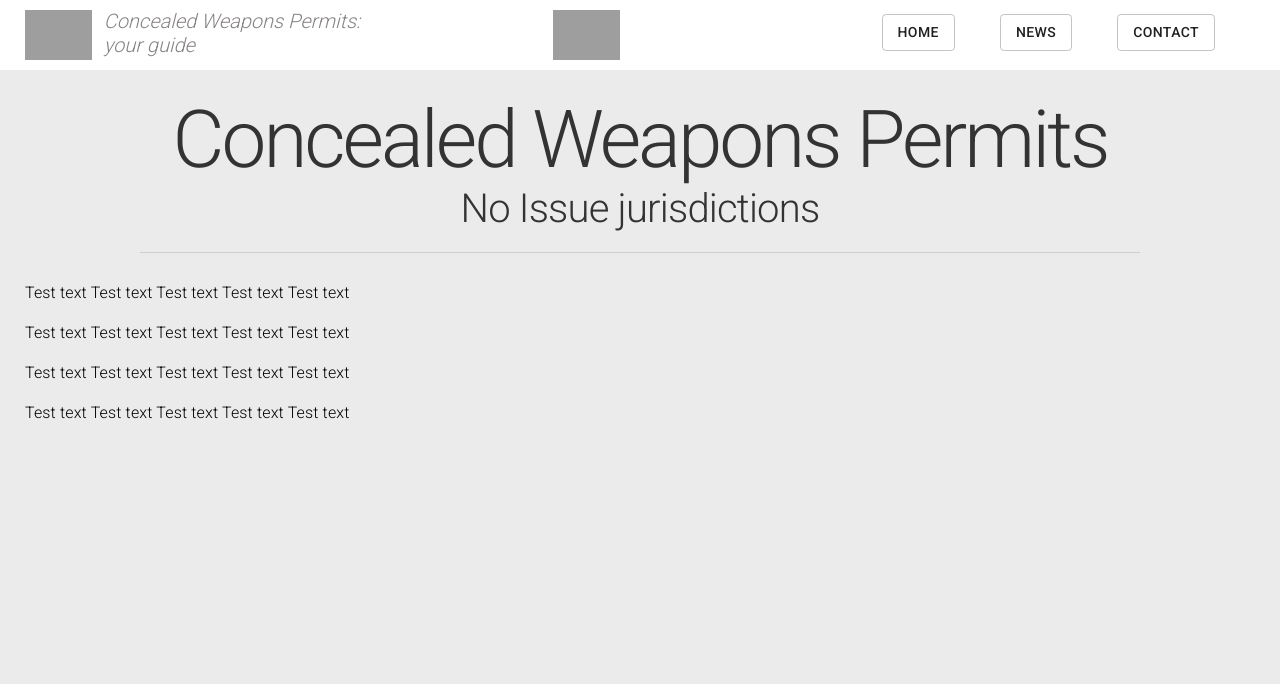
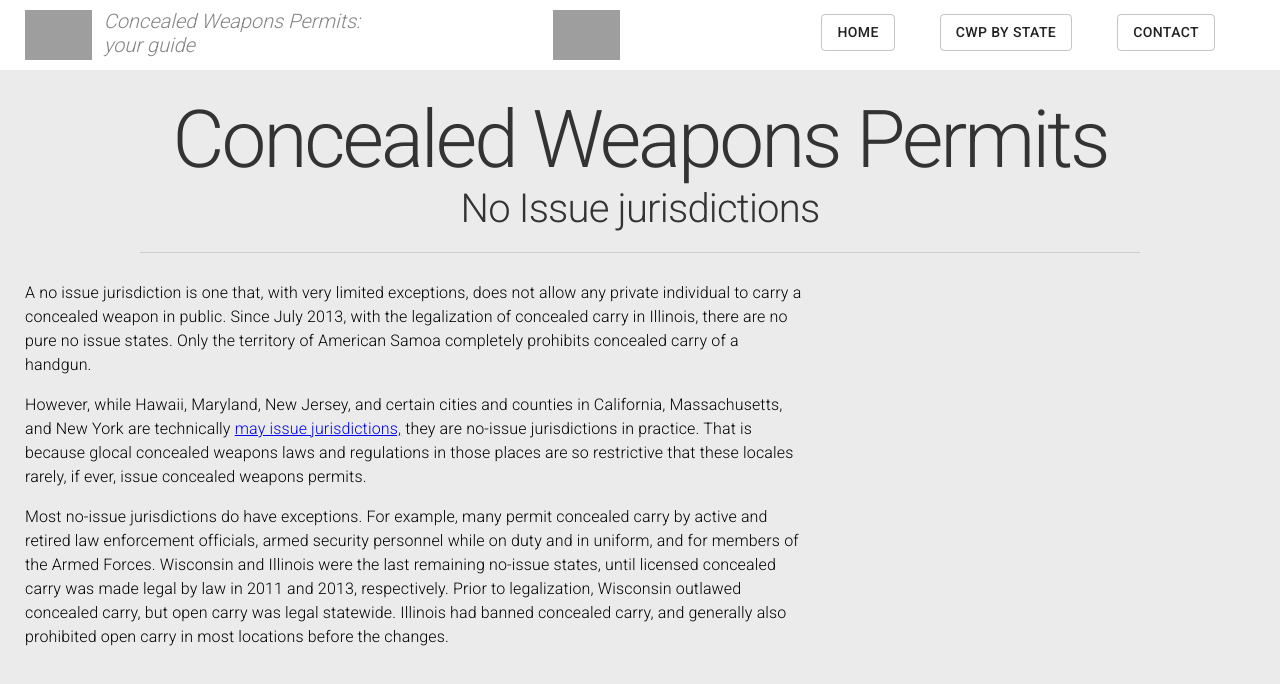
Before and after one commit to kjannette/carry-concealed, a React app: page /noissue in a window 1280 px wide. Shown: the top 684 px of the page. Built offline with nearby package versions, Linux system fonts and the light colour scheme; grey boxes are pictures that could not be loaded.

Commit message:
Added content to no issue page and links in various places

```diff
--- a/src/components/MainPage.js
+++ b/src/components/MainPage.js
@@ -37,7 +37,7 @@ class MainPage extends React.Component {
 
                                 <Typography className={classes.textLeft}>
 
-                                    <p><b>Welcome to your best starting point for information about concealed weapons permits online. </b></p>
+                                    <p> <b>Welcome to your best starting point for information about concealed weapons permits online. </b></p>
 
                                     <p>The regulations regarding carrying a concealed weapon and concealed weapons permits  are generally govermened by state law, not federal gun laws (with some exceptions).  Therefore, the rights and obligations about carrying a concealed weapon
                                         and concealed weapons permtis  vary from state to state.</p>
@@ -46,18 +46,19 @@ class MainPage extends React.Component {
                                         though some states have passed concealed carry permit laws, they refuse to issue permits or they make it extremely hard to get one.  Finally, some states recognize “reciprocity” with other states.  This means that if you have conealed weapons
                                         permit in one state, the other state witll honor it, wihtout the need to file for another permit in that state.</p>
 
-                                    <p><b>Types of State Concealed Weapons Permit Laws</b></p>
+                                    <p> <b>Types of State Concealed Weapons Permit Laws</b></p>
 
                                     <p>State laws regulating the ability to carry a concealed weapon generally fall into four categories:  <b>unrestriced</b>, so-called <b>“shall issue,”</b>  <b>“may issue”</b> an <b>“no issue”</b> jurisdictions.</p>
 
-                                    <p><b>Unrestricted</b> jurisdictions are those where <Link to="/unrestricted" className={classes.link}>a permit is not required </Link>to carry a concealed handgun.</p>
+                                    <p> <b>Unrestricted</b> jurisdictions are those where <Link to="/unrestricted" className={classes.link}>a permit is not required </Link>to carry a concealed handgun.</p>
 
                                     <p> <b>Shall-issue</b> jurisdictions are states that <Link to="/shallissue" className={classes.link}>require a license to carry </Link>a concealed handgun, but where the granting of such licenses is subject only to meeting specific criteria set forth in the law.  In other words, the state authority
                                         that reviews the applications has no discretion in the awarding of the licenses.  In shall-issue jurisdictions, there is no requirement to demonstrate "good cause"</p>
 
-                                    <p><b>May-issue</b> jurisdictions require a permit to carry a concealed handgun, and where granting of  permits <Link to="/shallissue" className={classes.link}>is partially at the discretion of local authorities </Link>(frequently the sheriff's department or police).</p>
+                                    <p><b>May-issue</b> jurisdictions require a permit to carry a concealed handgun.  Granting of permits <Link to="/mayissue" className={classes.link}>is partially at the discretion of local authorities </Link>(frequently the sheriff's department or police), and may require some showing of good cause or necessity.</p>
 
-                                    <p><b>No-issue</b> jurisdictions <Link to="/shallissue" className={classes.link}>do not allow anyone to carry a concealed weapon </Link>in public, other than governmental authorities.  There are very few exceptions to this rule in no-issue jurisdiction.</p>
+                                    <p> <b>No-issue</b> jurisdictions <Link to="/noissue" className={classes.link}>do not allow anyone to carry a concealed weapon </Link>in public, other than governmental authorities.  There are very few exceptions to this rule in no-issue jurisdiction.  While there are technically no longer any no issue jurisdictions,
+                                        in some locales it is so difficult to obtain a permit that, in practice, they are no issue</p>
 
                                     <p>An important difference to note is the distinction between carrying a concealed weapon and <b>“open carry.”</b>  <Link to="/opencarry" className={classes.link}>Legally carrying a gun that is openly visible </Link>is governed by different laws than those that control carrying a concealed weapon .</p>
 
--- a/src/components/NavBar.js
+++ b/src/components/NavBar.js
@@ -37,8 +37,8 @@ const NavBar = props => {
             <Link to={"/"}>
                 <Button variant="outlined">Home</Button>
             </Link>
-            <Link to={"/secondpage"}>
-                <Button variant="outlined">News</Button>
+            <Link>
+                <Button variant="outlined">CWP By State</Button>
             </Link>
             <Link>
                 <Button variant="outlined">Contact </Button>
--- a/src/components/NoIssuePage.js
+++ b/src/components/NoIssuePage.js
@@ -38,10 +38,12 @@ class NoIssuePage extends React.Component {
 
                             <Typography className={classes.textLeft}>
 
-                                <p>Test text Test text Test text Test text Test text</p>
-                                <p>Test text Test text Test text Test text Test text</p>
-                                <p>Test text Test text Test text Test text Test text</p>
-                                <p>Test text Test text Test text Test text Test text</p>
+                                <p>A no issue jurisdiction is one that, with very limited exceptions, does not allow any private individual  to carry a concealed weapon in public.  Since July 2013, with the legalization of concealed carry in Illinois, there are no pure no issue states.  Only the territory of American Samoa completely prohibits concealed carry of a handgun.</p>
+
+                                <p>However, while Hawaii, Maryland, New Jersey, and certain cities and counties in California, Massachusetts, and New York are technically <Link to={"mayissue"}>may issue jurisdictions,</Link> they are no-issue jurisdictions in practice.  That is because glocal concealed weapons laws and regulations in those places are so restrictive that these locales rarely, if ever, issue concealed weapons permits.</p>
+
+                                <p>Most no-issue jurisdictions do have exceptions.  For example, many permit concealed carry by active and retired law enforcement officials, armed security personnel while on duty and in uniform, and for members of the Armed Forces. Wisconsin and Illinois were the last remaining no-issue states, until licensed concealed carry was made legal by law in 2011 and 2013, respectively.
+                                    Prior to legalization, Wisconsin outlawed concealed carry, but open carry was legal statewide. Illinois had banned concealed carry, and generally also prohibited open carry in most locations before the changes.</p>
 
                             </Typography>
 
```
